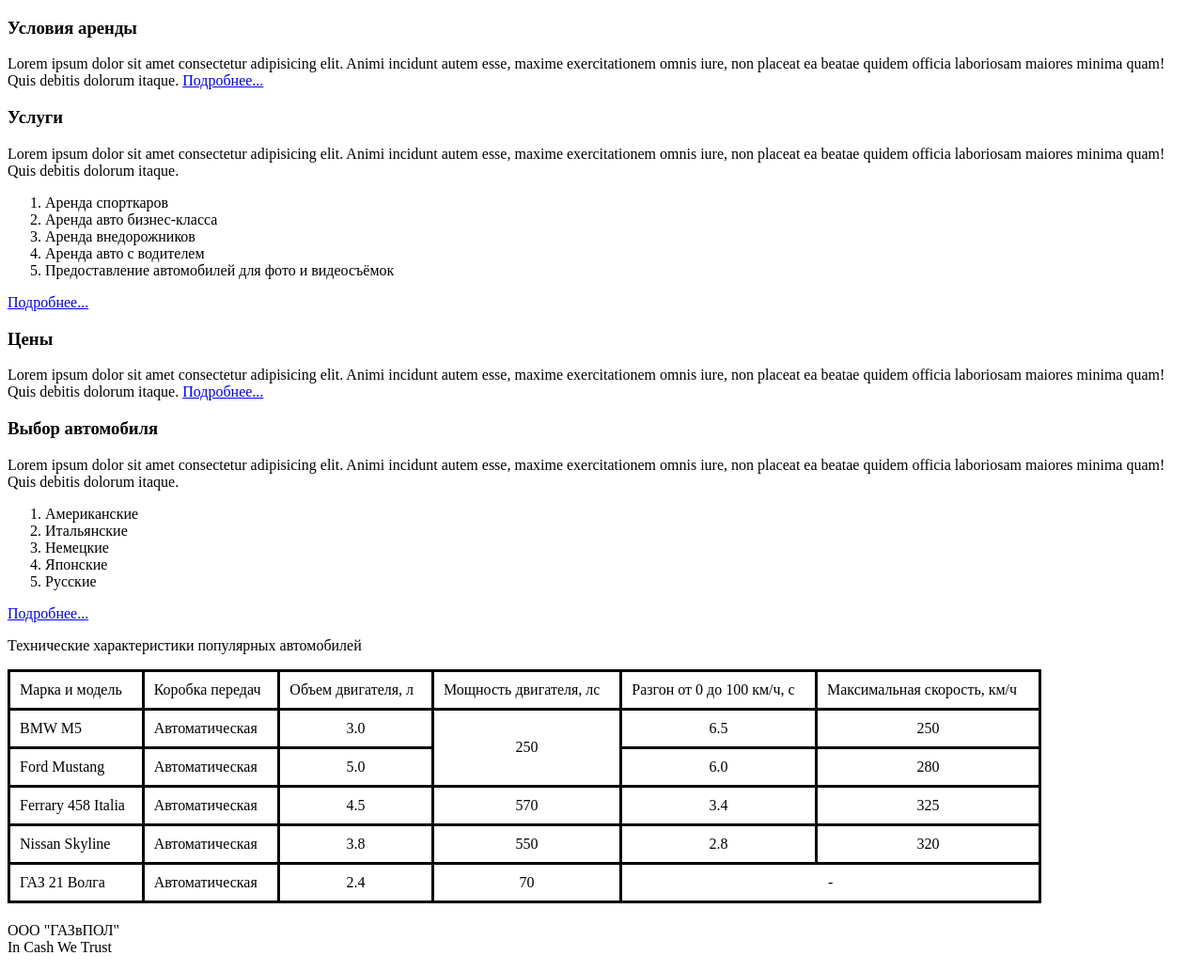
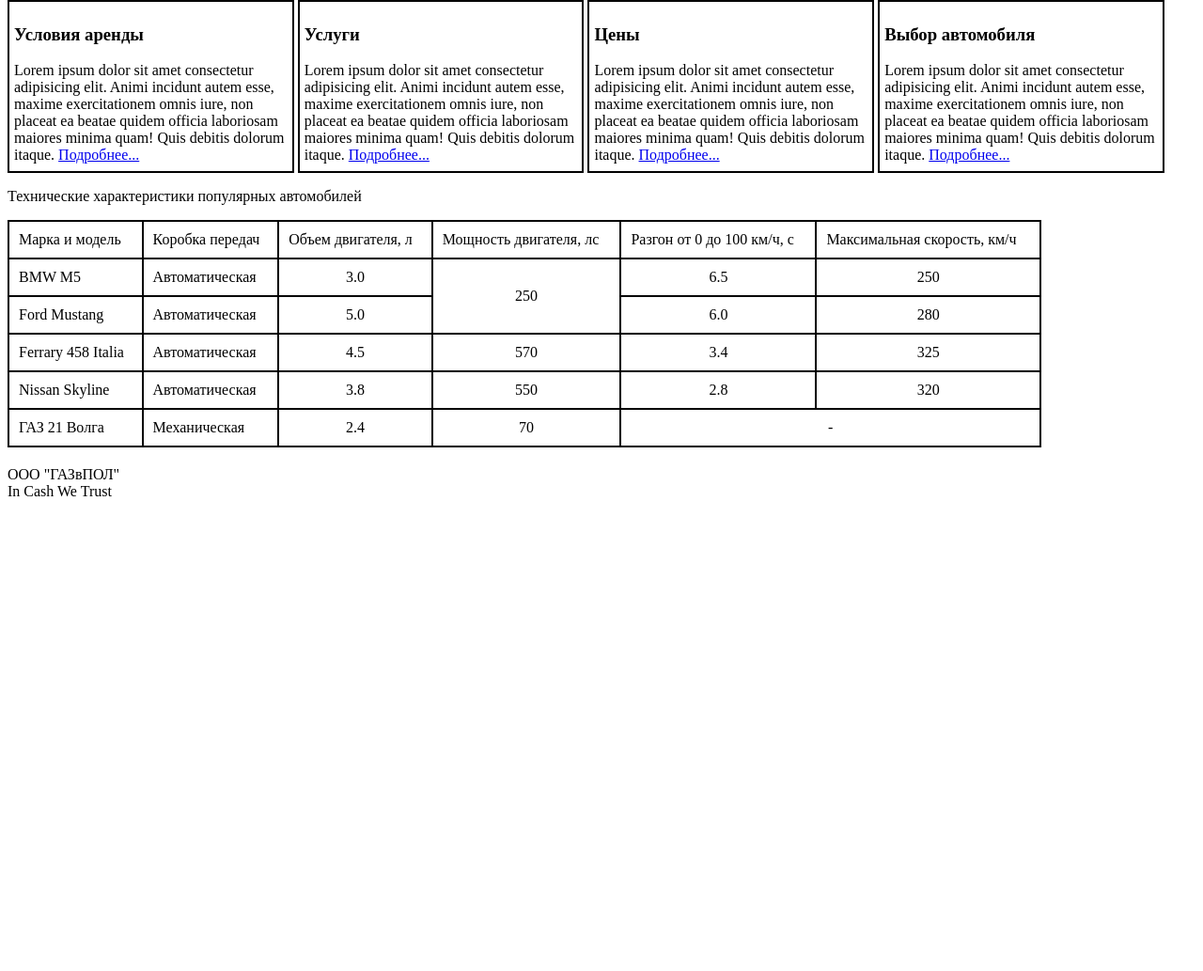
Before and after one commit to AleksandrSPopov/FullStackWeb, a PHP site: page / in a window 1280 px wide. Shown: the part 26-1059 px from the top of the page at 94% size. After the commit the page ends 554 px from the top, so only its background shows below. Run offline with PHP 8.4, Linux system fonts and the light colour scheme.

Commit message:
Add article section in index.html

```diff
--- a/2. Разработка фронтальной части web - приложения/Лабораторная 4/index.html
+++ b/2. Разработка фронтальной части web - приложения/Лабораторная 4/index.html
@@ -3,7 +3,7 @@
   <head>
     <meta charset="utf-8" />
     <title>Аренда авто в СПб</title>
-    <link rel="stylesheet" href="style.css">
+    <link rel="stylesheet" href="style.css" />
   </head>
   <body>
     <header>ООО "ГАЗвПОЛ" - аренда автомобилей в Санкт-Петербурге</header>
@@ -29,13 +29,6 @@
               incidunt autem esse, maxime exercitationem omnis iure, non placeat
               ea beatae quidem officia laboriosam maiores minima quam! Quis
               debitis dolorum itaque.
-              <ol>
-                <li>Аренда спорткаров</li>
-                <li>Аренда авто бизнес-класса</li>
-                <li>Аренда внедорожников</li>
-                <li>Аренда авто с водителем</li>
-                <li>Предоставление автомобилей для фото и видеосъёмок</li>
-              </ol>
               <a href="services.html">Подробнее...</a>
             </p>
           </div>
@@ -60,13 +53,7 @@
               incidunt autem esse, maxime exercitationem omnis iure, non placeat
               ea beatae quidem officia laboriosam maiores minima quam! Quis
               debitis dolorum itaque.
-               <ol>
-                <li>Американские</li>
-                <li>Итальянские</li>
-                <li>Немецкие</li>
-                <li>Японские</li>
-                <li>Русские</li>
-              </ol>
+
               <a href="carselection.html">Подробнее...</a>
             </p>
           </div>
@@ -115,8 +102,8 @@
           <td id="topspeed">320</td>
         </tr>
         <tr>
-          <td>ГАЗ 21 Волга </td>
-          <td>Автоматическая</td>
+          <td>ГАЗ 21 Волга</td>
+          <td>Механическая</td>
           <td id="engine">2.4</td>
           <td id="power">70</td>
           <td id="acceleration" colspan="2">-</td>
--- a/2. Разработка фронтальной части web - приложения/Лабораторная 4/style.css
+++ b/2. Разработка фронтальной части web - приложения/Лабораторная 4/style.css
@@ -1,3 +1,13 @@
+article {
+  vertical-align: top;
+  max-width: 23%;
+  display: inline-block;
+  border: 2px solid black;
+  padding: 5px;
+  margin: auto;
+  height: 170px;
+}
+
 table {
   width: 1100px;
   border-top: 7px solid rgb(0, 0, 0);
@@ -10,7 +20,7 @@ table {
 td {
   text-align: left;
   padding: 10px;
-  border: 3px solid rgb(0, 0, 0);
+  border: 2px solid rgb(0, 0, 0);
 }
 
 th {
```
Also changed, not shown: 2. Разработка фронтальной части web - приложения/Лабораторная 4/carselection.html (+7 -0 lines), 2. Разработка фронтальной части web - приложения/Лабораторная 4/services.html (+7 -0 lines).
